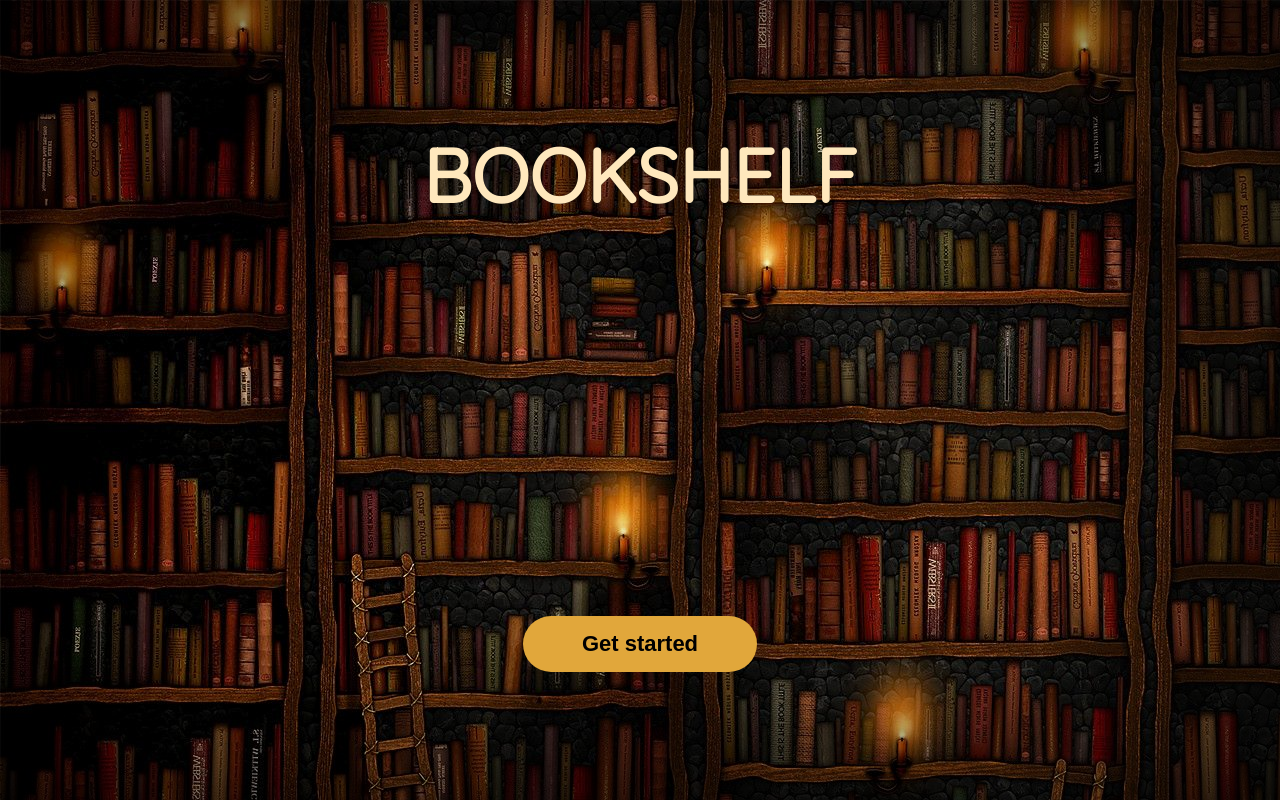
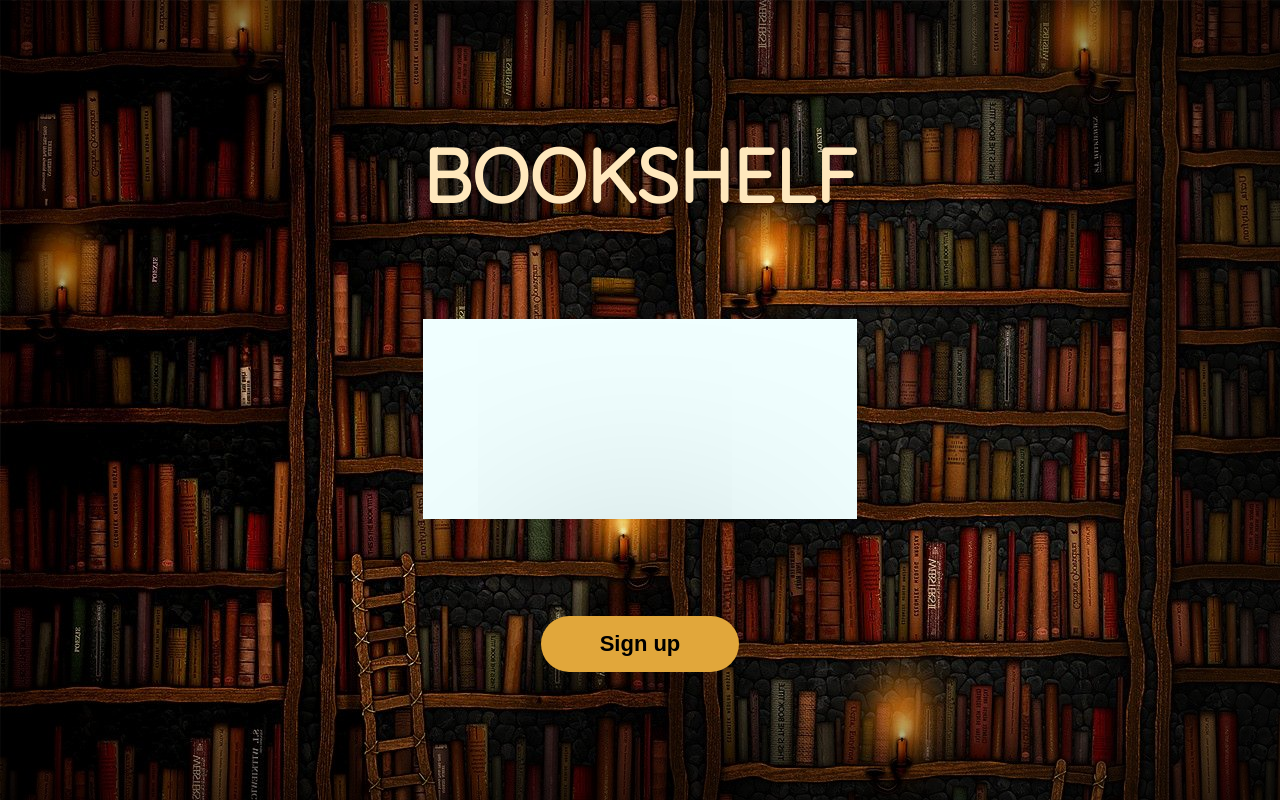
Before and after one commit to klymchukuhcmulk/Books-Application, a Vue app: page /login in a window 1280 px wide. Both pictures are taken after a click on the button "Get started". Built offline with nearby package versions, Linux system fonts and the light colour scheme.

Commit message:
add transition

```diff
--- a/src/components/Login.vue
+++ b/src/components/Login.vue
@@ -5,10 +5,13 @@
                 <h1 class="app-name login__name">Bookshelf</h1>
             </div>
             <div class="login__body">
-                <img v-if="!login" class="login__icon" src="../assets/icon.png" alt="" />
+                <transition name="login__body_fade" mode="out-in">
+                    <img v-if="!login" class="login__body__icon" src="../assets/main/icon.png" alt="" />
+                    <div v-else-if="login" class="login__body__form"></div>
+                </transition>
             </div>
             <div class="login__footer">
-                <button class="btn login__btn" @click="login = true">Get started</button>
+                <button class="btn login__btn" @click="login = true">{{ login ? 'Sign up' : 'Get started' }}</button>
             </div>
         </div>
     </div>
@@ -46,7 +49,7 @@
         display: flex;
         justify-content: center;
         box-shadow: inset 0 0 550px #000000;
-        background-image: url("../assets/login_background.jpg");
+        background-image: url("../assets/login/login_background.jpg");
         &__wrapper {
             display: flex;
             flex-direction: column;
@@ -54,8 +57,29 @@
             align-items: center;
             margin: 10% 0;
         }
-        &__icon {
-            width: 200px;
+        &__header {
+            display: flex;
+            width: 100%;
+        }
+        &__body {
+            width: 100%;
+            display: flex;
+            justify-content: center;
+            &__form {
+                width: 100%;
+                height: 200px;
+                background: azure;
+            }
+            &__icon {
+                width: 200px;
+            }
+            &_fade-enter-active-from, &_fade-leave-active {
+                transition: opacity .3s ease;
+            }
+            &_fade-enter-from, &_fade-leave-to
+                /* .component-fade-leave-active до версии 2.1.8 */ {
+                opacity: 0;
+            }
         }
         &__footer {
             width: 100%;
@@ -63,10 +87,6 @@
         &__btn {
             margin: 0 auto;
             display: block;
-        }
-        &__header {
-            display: flex;
-            width: 100%;
         }
         &__name {
             margin: 0 auto;
```
Also changed, not shown: src/assets/login/login_background.jpg (renamed from src/assets/login_background.jpg), src/assets/main/icon.png (renamed from src/assets/icon.png).
